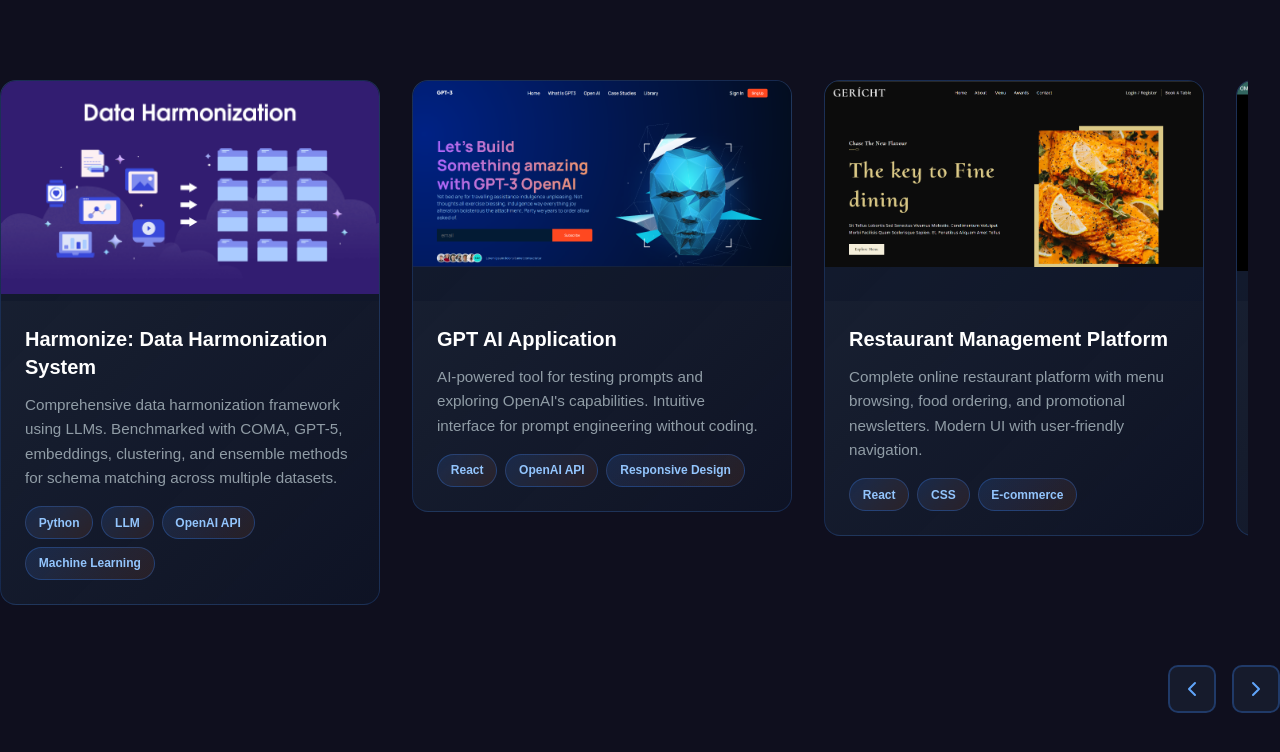
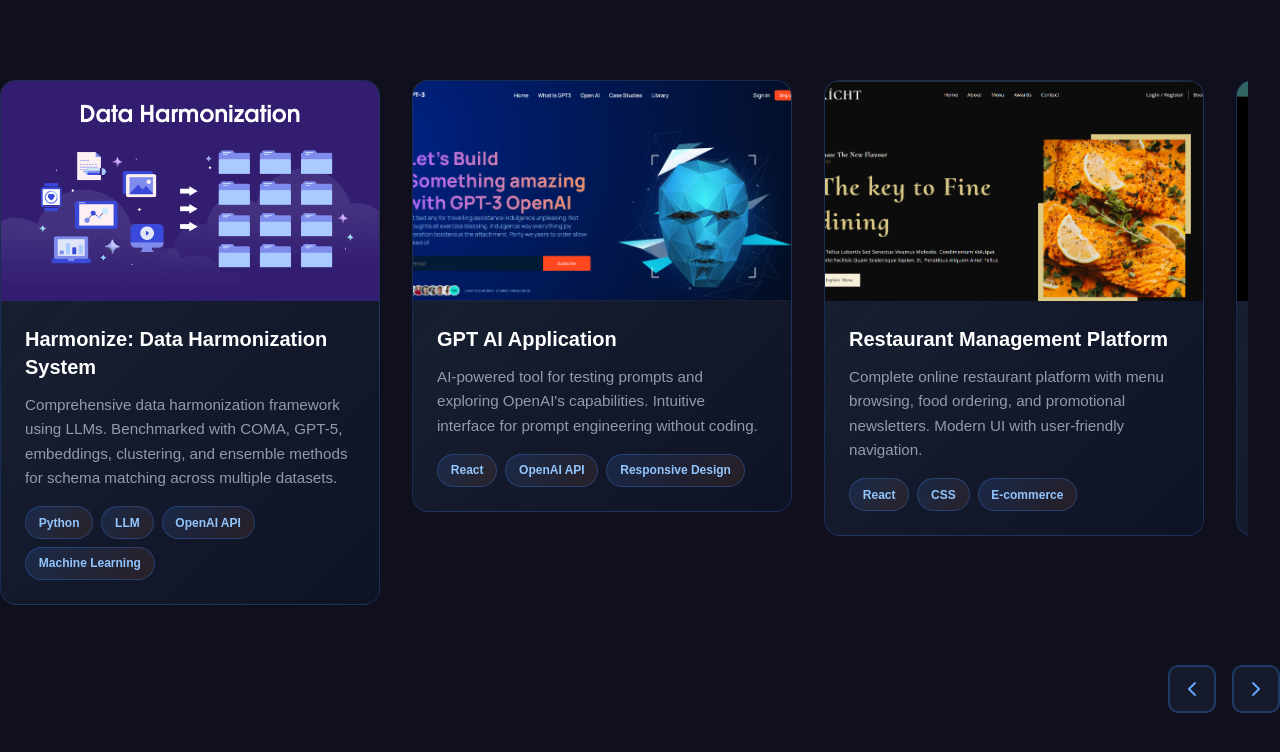
Before and after one commit to Fabu1da/portfolioxyz, a Next.js app: page /components/project/project in a window 1280 px wide. Shown: the top 752 px of the page. Built offline with nearby package versions, Linux system fonts and the light colour scheme; a web font is replaced by a local one.

Commit message:
Fix: use regular img tags instead of Next.js Image for static export

```diff
--- a/pages/components/feature/feature.js
+++ b/pages/components/feature/feature.js
@@ -1,6 +1,4 @@
 import React from "react";
-import Image from "next/image";
-import hero from "../../../public/11.png";
 
 import {
   SiHtml5,
@@ -20,8 +18,8 @@
             <div className="absolute bottom-0 left-0 h-36 w-full bg-blue-600/[.06] rounded-bl-lg"></div>
           </div>
           <div className=" absolute bottom-0 overflow-hidden  flex aspect-square scale-[130%]  flex-col    items-center justify-center">
-            <Image
-              src={hero}
+            <img
+              src="/11.png"
               alt=""
               className="absolute bottom-0 brightness-75  hover:-translate-y-1 hover:scale-[110%] drop-shadow-2xl shadow-slate-300 duration-300 "
             />
--- a/pages/components/project/project.js
+++ b/pages/components/project/project.js
@@ -1,13 +1,4 @@
 import React, { useRef } from "react";
-import fig1 from "../../../public/fig1.png";
-import fig2 from "../../../public/fig2.png";
-import fig3 from "../../../public/fig3.png";
-import fig4 from "../../../public/fig4.png";
-import fig5 from "../../../public/fig5.png";
-import fig6 from "../../../public/fig6.png";
-import fig7 from "../../../public/fig7.png";
-import fig8 from "../../../public/fig8.webp";
-import Image from "next/image";
 import styles from "./project.module.css";
 import { Github, ExternalLink, ChevronLeft, ChevronRight } from "lucide-react";
 
@@ -16,7 +7,7 @@
     title: "Harmonize: Data Harmonization System",
     body: "Comprehensive data harmonization framework using LLMs. Benchmarked with COMA, GPT-5, embeddings, clustering, and ensemble methods for schema matching across multiple datasets.",
     tags: ["Python", "LLM", "OpenAI API", "Machine Learning"],
-    img: fig8,
+    img: "/fig8.webp",
     url: "",
     codeurl: "https://github.com/Fabu1da/harmonize",
   },
@@ -24,7 +15,7 @@
     title: "GPT AI Application",
     body: "AI-powered tool for testing prompts and exploring OpenAI's capabilities. Intuitive interface for prompt engineering without coding.",
     tags: ["React", "OpenAI API", "Responsive Design"],
-    img: fig2,
+    img: "/fig2.png",
     url: "https://master--bespoke-sprite-65ca51.netlify.app/",
     codeurl: "https://github.com/Fabu1da/gpt3_web",
   },
@@ -32,7 +23,7 @@
     title: "Restaurant Management Platform",
     body: "Complete online restaurant platform with menu browsing, food ordering, and promotional newsletters. Modern UI with user-friendly navigation.",
     tags: ["React", "CSS", "E-commerce"],
-    img: fig1,
+    img: "/fig1.png",
     url: "https://646d317afb2eba0007921bf5--magenta-clafoutis-87a529.netlify.app/",
     codeurl: "https://github.com/Fabu1da/restaurentapp",
   },
@@ -40,7 +31,7 @@
     title: "Movie Discovery App",
     body: "Search and discover movies with detailed descriptions. Features include recommendations and watchlist functionality powered by OMDB API.",
     tags: ["React", "OMDB API", "Modern UI"],
-    img: fig5,
+    img: "/fig5.png",
     url: "https://master--guileless-toffee-3dc976.netlify.app/",
     codeurl: "https://github.com/Fabu1da/movie_app.git",
   },
@@ -48,7 +39,7 @@
     title: "Banking Application",
     body: "Modern fintech platform for account management, transfers, payments, and investments. Built with Next.js and Tailwind CSS for optimal performance.",
     tags: ["Next.js", "Tailwind CSS", "Finance"],
-    img: fig3,
+    img: "/fig3.png",
     url: "https://master--tiny-pika-a4977a.netlify.app/",
     codeurl: "https://github.com/Fabu1da/bankapp",
   },
@@ -56,7 +47,7 @@
     title: "REST API Backend",
     body: "Production-ready e-commerce backend with comprehensive REST endpoints. Includes authentication, product management, and transaction handling.",
     tags: ["Django", "Python", "REST API"],
-    img: fig7,
+    img: "/fig7.png",
     url: "",
     codeurl: "https://github.com/Fabu1da/backend.git",
   },
@@ -64,7 +55,7 @@
     title: "E-commerce Platform",
     body: "Full-featured e-commerce application with product categorization, shopping cart, and checkout functionality. Responsive and performant.",
     tags: ["React", "Tailwind CSS", "E-commerce"],
-    img: fig4,
+    img: "/fig4.png",
     url: "https://monumental-bubblegum-94aff5.netlify.app/",
     codeurl: "https://github.com/Fabu1da/shopping-web.git",
   },
@@ -72,7 +63,7 @@
     title: "Currency Exchange Tool",
     body: "Real-time currency converter with visual charts for currency trend analysis. Integrates live exchange rates from market APIs.",
     tags: ["React", "API Integration", "Charts"],
-    img: fig6,
+    img: "/fig6.png",
     url: "https://remarkable-buttercream-31f941.netlify.app/",
     codeurl: "https://github.com/Fabu1da/exchange_app.git",
   },
@@ -94,11 +85,10 @@
     return (
       <div className={`${styles.projectCard} group`}>
         <div className={`${styles.projectImageContainer}`}>
-          <Image
+          <img
             src={img}
             alt={title}
             className={styles.projectImage}
-            quality={90}
           />
           <div className={styles.projectOverlay}>
             <div className={styles.projectLinks}>
--- a/pages/index.js
+++ b/pages/index.js
@@ -1,7 +1,5 @@
 import NavBar from "./widget/navBar";
 import Project from "./components/project/project";
-import Image from "next/image";
-import hero from "../public/1.jpg";
 import Contact from "./widget/contact";
 import {
   SiReact,
@@ -41,10 +39,9 @@
               <div className="relative w-72 h-96 group">
                 <div className="absolute inset-0 bg-gradient-to-r from-blue-500 to-orange-500 rounded-3xl blur-2xl opacity-30 group-hover:opacity-50 transition duration-500"></div>
                 <div className="relative rounded-3xl overflow-hidden border-2 border-blue-500/30 hover-glow">
-                  <Image
-                    src={hero}
+                  <img
+                    src="/1.jpg"
                     alt="Fabien Kavuganyi"
-                    priority
                     className="w-full h-full object-cover hover:scale-110 transition duration-500"
                   />
                 </div>
```
